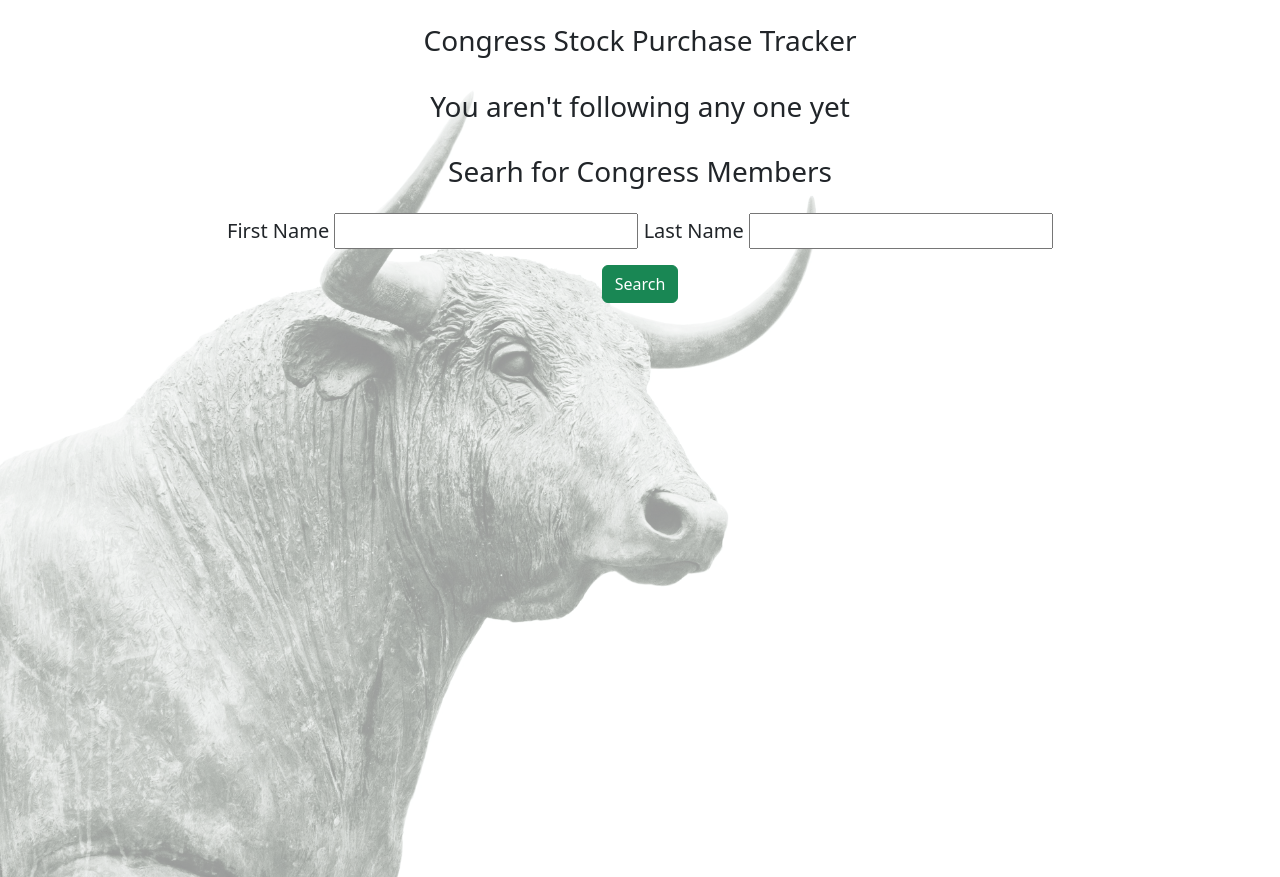
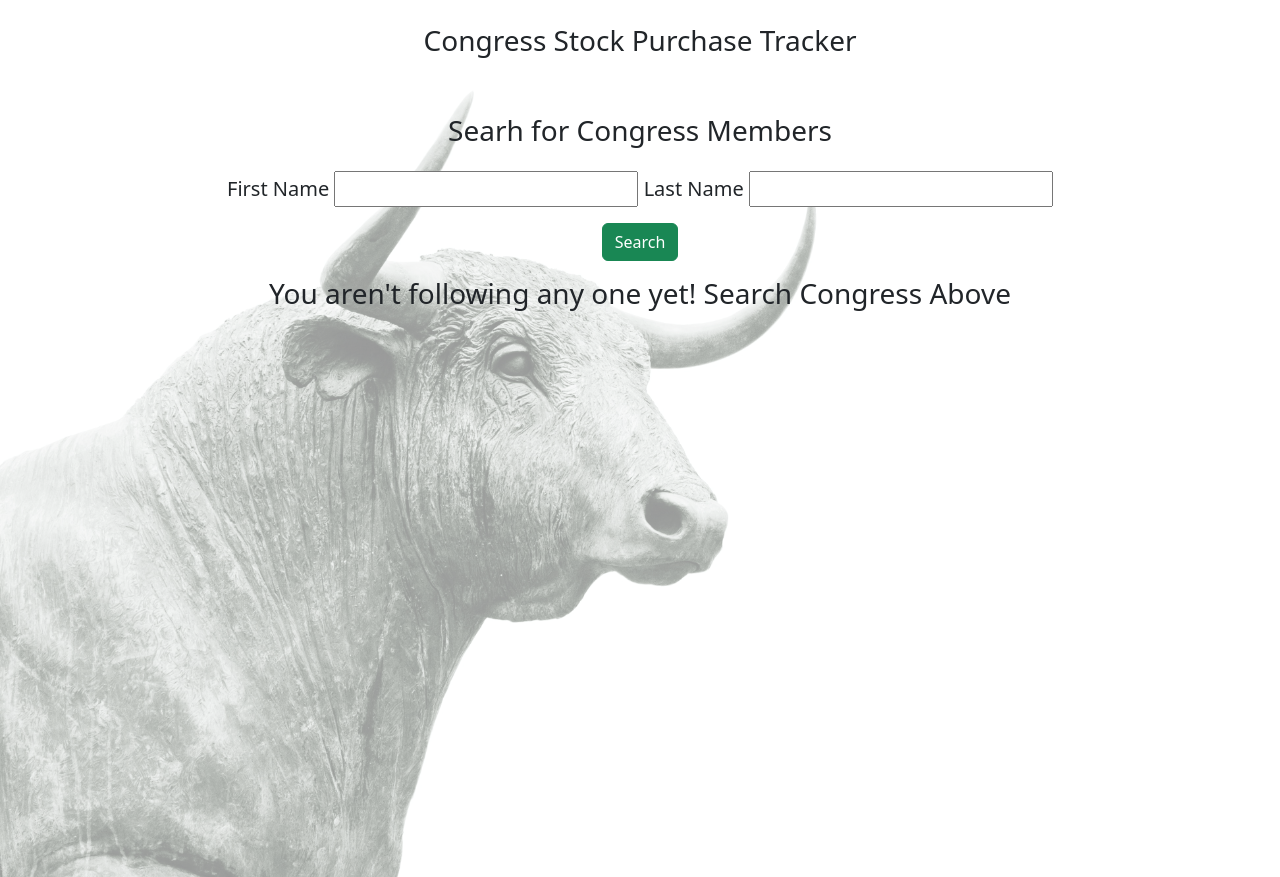
Before and after one commit to tiller92/capstone-ryan, a Flask app: template templates/users/userHome.html in a window 1280 px wide. Run offline with Flask 2, Linux system fonts and the light colour scheme; the template is opened without the code that fills it: values that come from a table or form of the project are taken from there, others are empty; some libraries are stand-ins or nearby versions.

```diff
--- a/templates/users/userHome.html
+++ b/templates/users/userHome.html
@@ -3,11 +3,6 @@
 {% if watched_list %}
 <div class='d-flex justify-content-center position-relative'>
   <h3>You are Watching</h3>
-</div>
-{%endif%}
-{% if not watched_list %}
-<div class='d-flex justify-content-center position-relative'>
-  <h3>You aren't following any one yet</h3>
 </div>
 {%endif%}
 <div class='d-flex justify-content-center' >
@@ -37,7 +32,6 @@
   <form method="POST" class='fs-5'>
     {{ form.csrf_token }}
      {% for field in form if field.widget.input_type != 'hidden'  %}
-
         <tr>
             <th class>{{ field.label }}</th>
             <td>{{ field }}</td>
@@ -48,6 +42,11 @@
             </div>
       </form>
     </div>
+    {% if not watched_list %}
+<div class='d-flex justify-content-center position-relative'>
+  <h3>You aren't following any one yet! Search Congress Above</h3>
+</div>
+{%endif%}
   {% if reps%}
   <div class='d-flex justify-content-center '>
   <ul class="list-group list-group-flush">
```
